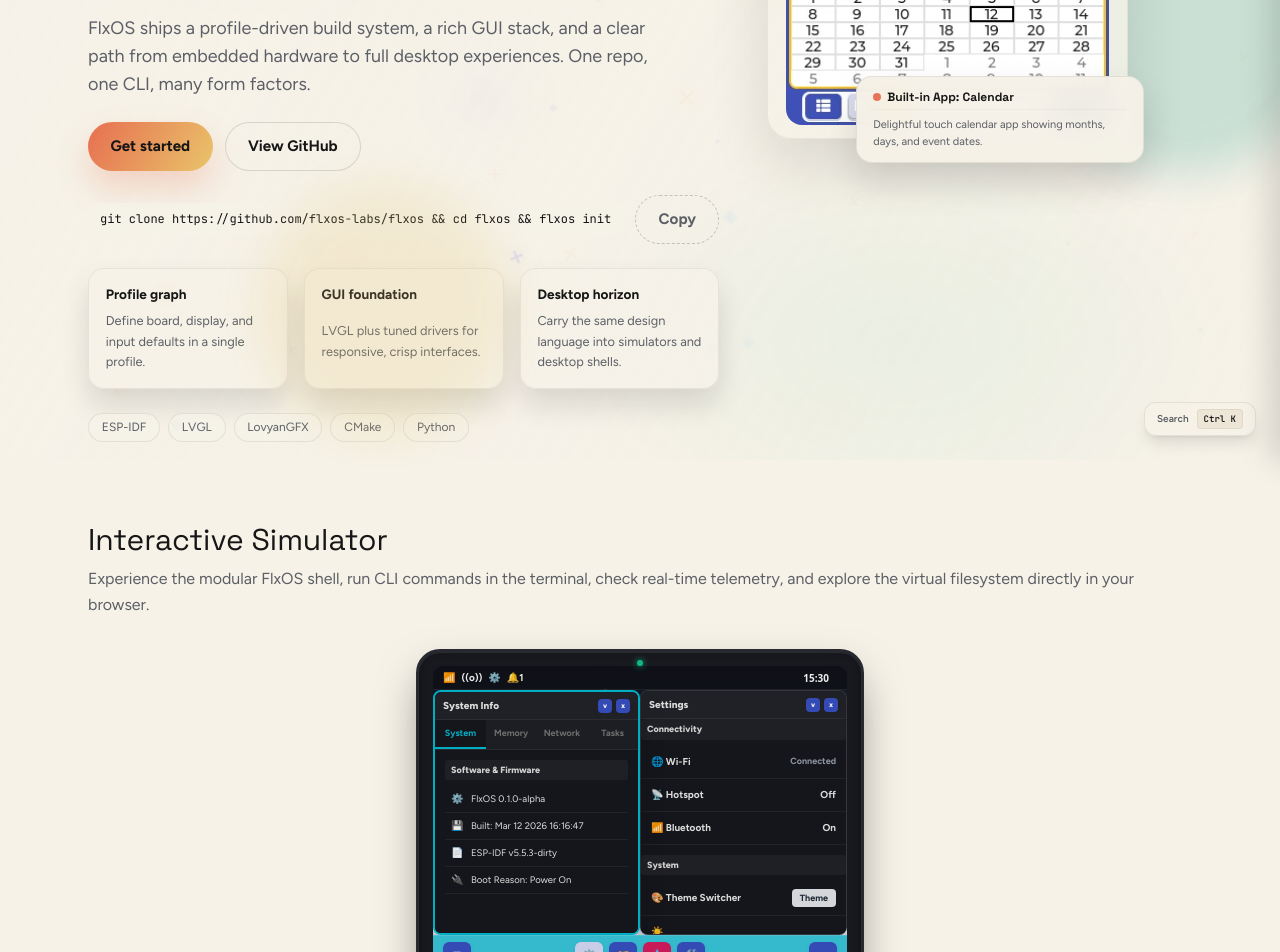
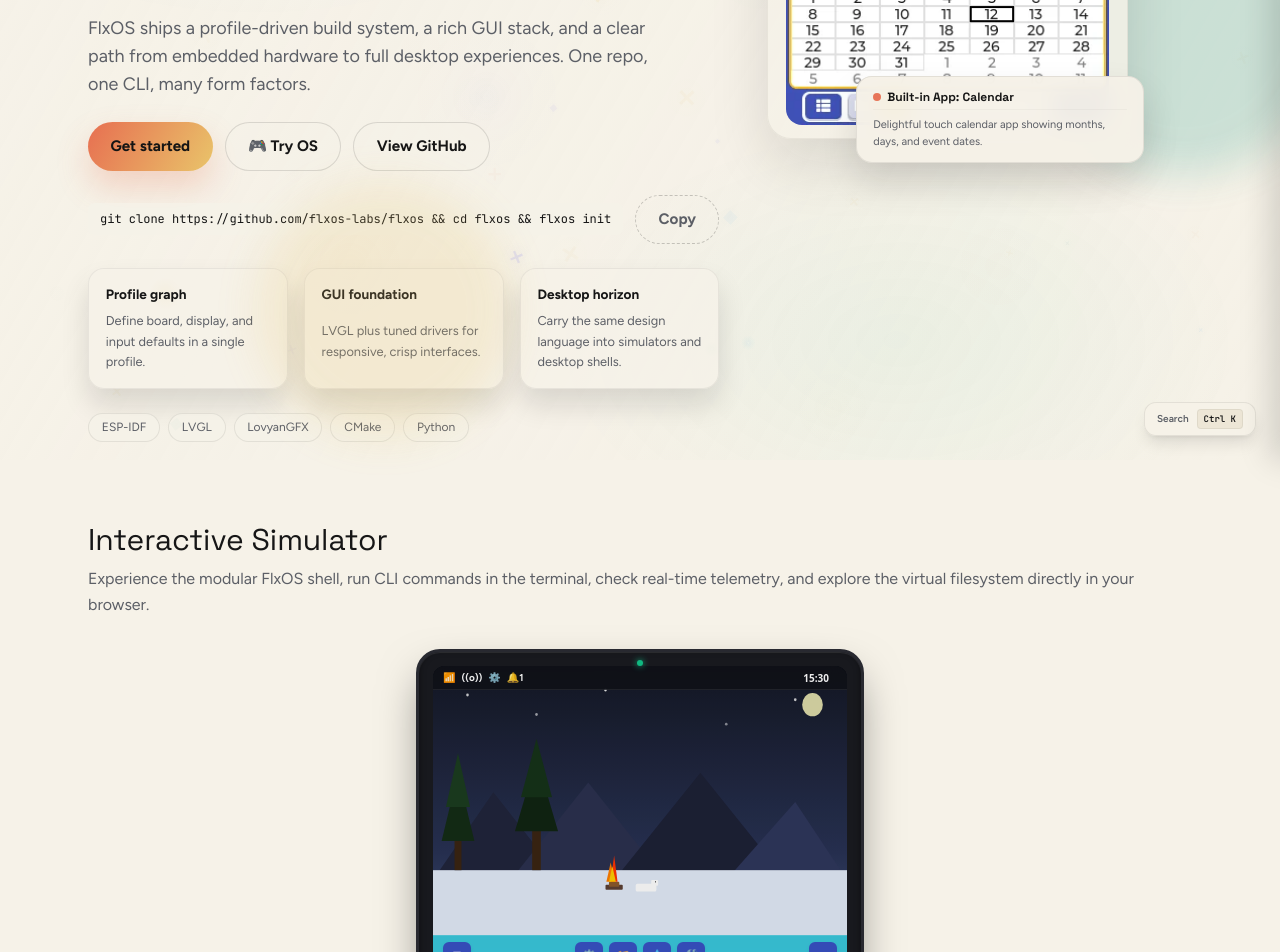
Before and after one commit to flxos-labs/flxos-labs-website, a Next.js app: page / in a window 1280 px wide. Shown: the part 340-1292 px from the top of the page. Built offline with nearby package versions, Linux system fonts and the light colour scheme.

Commit message:
feat: add simulator link to landing page and clear initial apps on boot completion

```diff
--- a/src/app/page.tsx
+++ b/src/app/page.tsx
@@ -30,6 +30,9 @@
             <div className="flex flex-wrap gap-3">
               <Link className={buttonStyles.primary} href="/#cta">
                 Get started
+              </Link>
+              <Link className={buttonStyles.secondary} href="/#simulator">
+                🎮 Try OS
               </Link>
               <a
                 className={buttonStyles.secondary}
--- a/src/components/FlxOSSimulator.tsx
+++ b/src/components/FlxOSSimulator.tsx
@@ -160,8 +160,8 @@
         clearInterval(interval);
         setTimeout(() => {
           setBooting(false);
-          setOpenApps(["telemetry", "settings"]);
-          setFocusedApp("telemetry");
+          setOpenApps([]);
+          setFocusedApp(null);
         }, 500);
       }
     }, 120);
```
